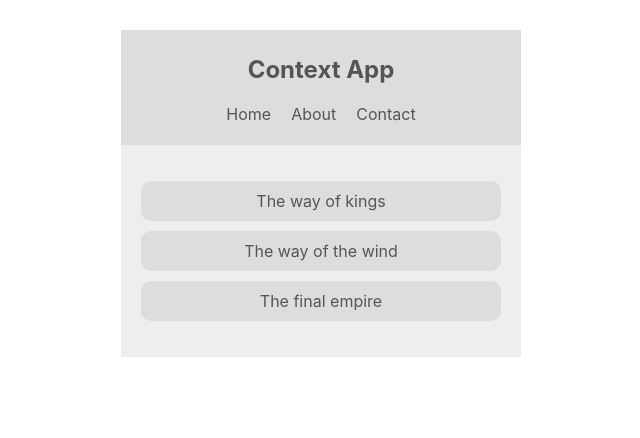
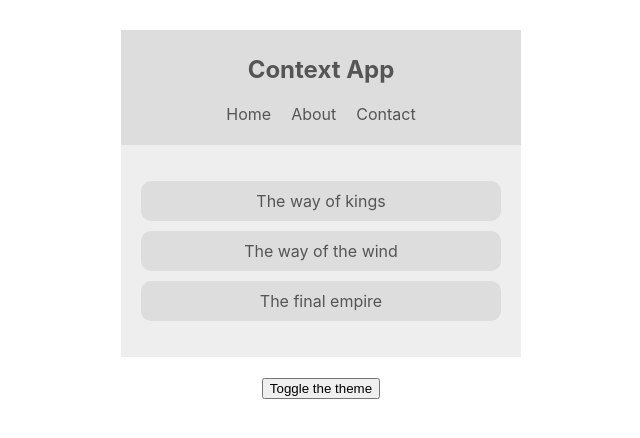
Before and after one commit to RNwebdk/react_contextapp, a React (Create React App) app: page / in a window 1280 px wide. Shown: the top 438 px of the page, without its empty margins (319-959 px from the left). Built offline with nearby package versions, Linux system fonts and the light colour scheme; the HTML template or start-up script is replaced by a standard one.

Commit message:
#6 - Updating Context Data (change state in context)

```diff
--- a/src/App.js
+++ b/src/App.js
@@ -2,6 +2,7 @@
 import Navbar from './components/Navbar';
 import BookList from './components/BookList';
 import ThemeContextProvider from './contexts/ThemeContext';
+import ThemeToggle from './components/ThemeToggle';
 
 function App() {
   return (
@@ -9,6 +10,7 @@
       <ThemeContextProvider>
         <Navbar />
         <BookList />
+        <ThemeToggle />
       </ThemeContextProvider>
     </div>
   );
--- /dev/null
+++ b/src/components/ThemeToggle.js
@@ -0,0 +1,13 @@
+import React, { Component } from 'react';
+import { ThemeContext } from '../contexts/ThemeContext';
+
+class ThemeToggle extends Component {
+  static contextType = ThemeContext;
+
+  render() {
+    const { toggleTheme } = this.context;
+    return <button onClick={toggleTheme}>Toggle the theme</button>;
+  }
+}
+
+export default ThemeToggle;
--- a/src/contexts/ThemeContext.js
+++ b/src/contexts/ThemeContext.js
@@ -9,9 +9,15 @@
     dark: { syntax: '#ddd', ui: '#333', bg: '#555' },
   };
 
+  toggleTheme = () => {
+    this.setState({ isLightTheme: !this.state.isLightTheme });
+  };
+
   render() {
     return (
-      <ThemeContext.Provider value={{ ...this.state }}>
+      <ThemeContext.Provider
+        value={{ ...this.state, toggleTheme: this.toggleTheme }}
+      >
         {this.props.children}
       </ThemeContext.Provider>
     );
```
